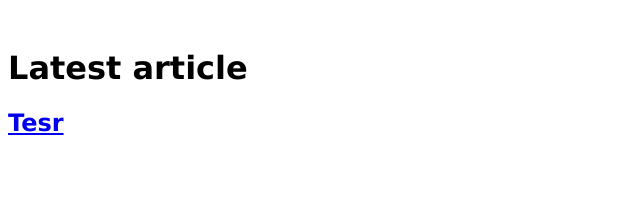
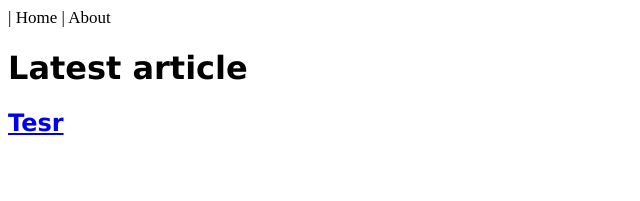
Before and after one commit to cleanblog/cleanblog.github.io, a Jekyll site: the page built from index.html, in a window 1280 px wide. Shown: the top 201 px of the page, without its empty margins (0-640 px from the left). Built offline with Jekyll 4.4.1, drawn with Linux system fonts in a browser that asks for light colours.

Commit message:
Update default.html

```diff
--- a/_layouts/default.html
+++ b/_layouts/default.html
@@ -4,7 +4,7 @@
 <style>
 .button { /* 按钮美化 */
 	font-family: Microsoft YaHei; /* 设置字体 */
-	color: white; /* 字体颜色 */
+	color: black; /* 字体颜色 */
 	font-size: 17px; /* 字体大小 */
 	text-decoration:none;
 }
@@ -16,8 +16,8 @@
 <nav>
   {% for item in site.nav %}
     <a class="button" href="{{ item.link }}"
-      {% if page.url == item.link %} style="color: white;text-decoration:none;" {% endif %}
-    >
+      {% if page.url == item.link %} style="color: black;text-decoration:none;" {% endif %}
+    >|
       {{ item.name }}
     </a>
   {% endfor %}
```
